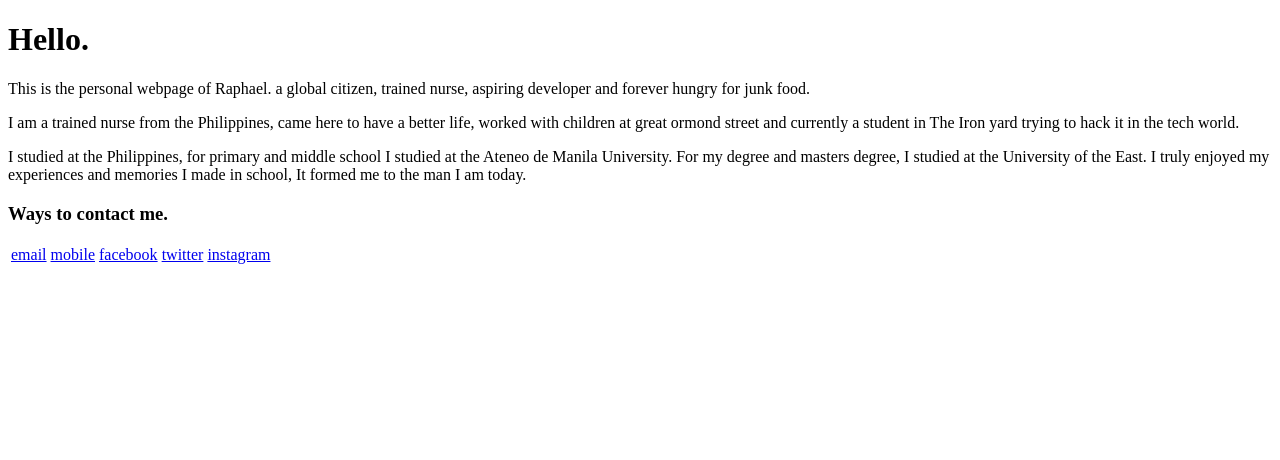
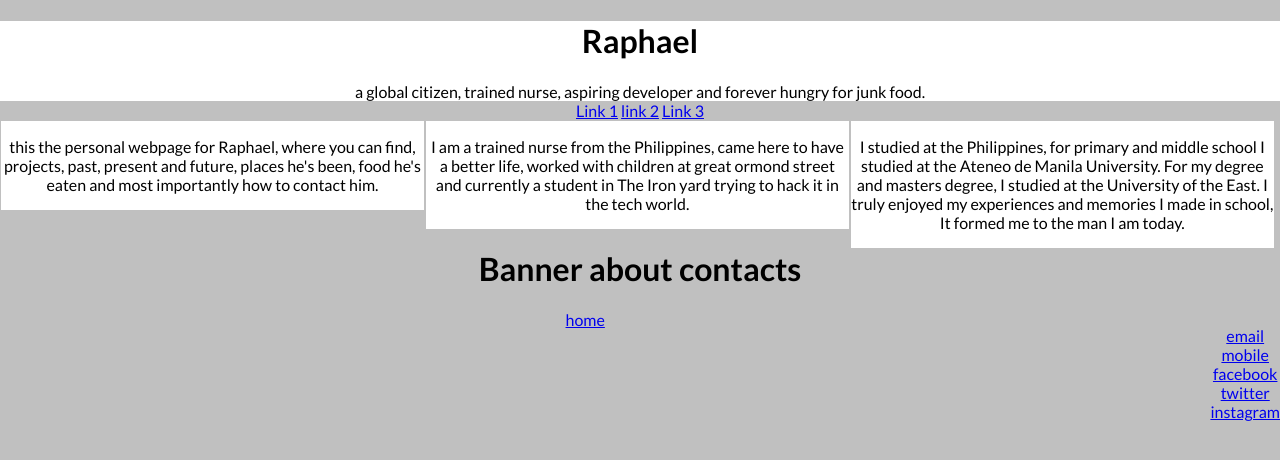
Before and after one commit to Raparapap/Portfolio, a plain HTML site: page index.html in a window 1280 px wide. Drawn offline with Linux system fonts and the light colour scheme.

Commit message:
index updated but not yet finished

```diff
--- a/index.html
+++ b/index.html
@@ -2,30 +2,100 @@
 <html>
 <head>
 	<title> Raphael's Webpage</title>
+
+ <meta name="viewport" content="width=device-width">
+
+
+	<style>
+
+	@import url(https://fonts.googleapis.com/css?family=Lato:400,700);
+
+	body {
+			font-family: Lato, arial, sans-serif;
+			background-color: silver;
+			margin: 0 auto;
+			text-align: center
+
+			 }
+
+	#header {
+			position: relative;
+			background-color: white;
+			text-align: center;
+				 }
+
+
+	#summary, #experience, #education {
+			width: 33%;
+			float: left;
+			background-color: white;
+			margin: 0.1%;
+
+	}
+
+		ul {
+			float: right;
+			list-style: none;
+			display: inline-block;
+
+		}
+
+
+	</style>
+
 </head>
+
+
 <body>
 
 <!-- Think of a better header and a better summary -->
-
-<h1> Hello. </h1>
-<p> This is the personal webpage of Raphael. a global citizen, trained nurse, aspiring developer and forever hungry for junk food. </p>
+<!-- Make banners for header and ways to contact me -->
 
 
-<p> I am a trained nurse from the Philippines, came here to have a better life, worked with children at great ormond street and currently a student in The Iron yard trying to hack it in the tech world. </p>
+		<div id="header">
+					<h1> Raphael <br> </h1>
+					<span> a global citizen, trained nurse, aspiring developer and forever hungry for junk food.</span> </h1>
 
-<p> I studied at the Philippines, for primary and middle school I studied at the Ateneo de Manila University. For my degree and masters degree, I studied at the University of the East. I truly enjoyed my experiences and memories I made in school, It formed me to the man I am today.  </p>
+		</div>
 
-<h3> Ways to contact me. </h3>
+<div id="link1">
+					<a href="#summary"> Link 1</a>
+					<a href="#experience"> link 2</a>
+					<a href="#education"> Link 3</a>
 
-<table>
-	<tr>
-		<td> <a href="mailto:desoyoraphael@gmail.com"> email </td>
-		<td> <a href="tel:+447449972891"> mobile </td>
-		<td> <a href="http://facebook.com/Raparapap"> facebook </td>
-		<td> <a href="http://twiter.com/Raparapap"> twitter </td>
-		<td> <a href="http://instagram.com/Raparapap">instagram </td>
-	</tr>
-</table>
+			</div>
+
+
+	<div id="summary">
+
+				<p> this the personal webpage for Raphael, where you can find, projects, past, present and future, places he's been, food he's eaten and most importantly how to contact him.
+
+	</div>
+
+
+
+	<div id="experience">
+				<p> I am a trained nurse from the Philippines, came here to have a better life, worked with children at great ormond street and currently a student in The Iron yard trying to hack it in the tech world. </p>
+	</div>
+
+	<div id="education">
+				<p> I studied at the Philippines, for primary and middle school I studied at the Ateneo de Manila University. For my degree and masters degree, I studied at the University of the East. I truly enjoyed my experiences and memories I made in school, It formed me to the man I am today.  </p>
+	</div>
+
+
+
+<div id="contacts">
+<h1> Banner about contacts </h1>
+		<ul>
+				<li> <a href="mailto:desoyoraphael@gmail.com"> email </li>
+				<li> <a href="tel:+447449972891"> mobile </li>
+				<li> <a href="http://facebook.com/Raparapap"> facebook </li>
+				<li> <a href="http://twiter.com/Raparapap"> twitter </li>
+				<li> <a href="http://instagram.com/Raparapap">instagram </li>
+		</ul>
+ </div>
+
+<a href="#home"> home </a>
 
 </body>
 </html>
```
